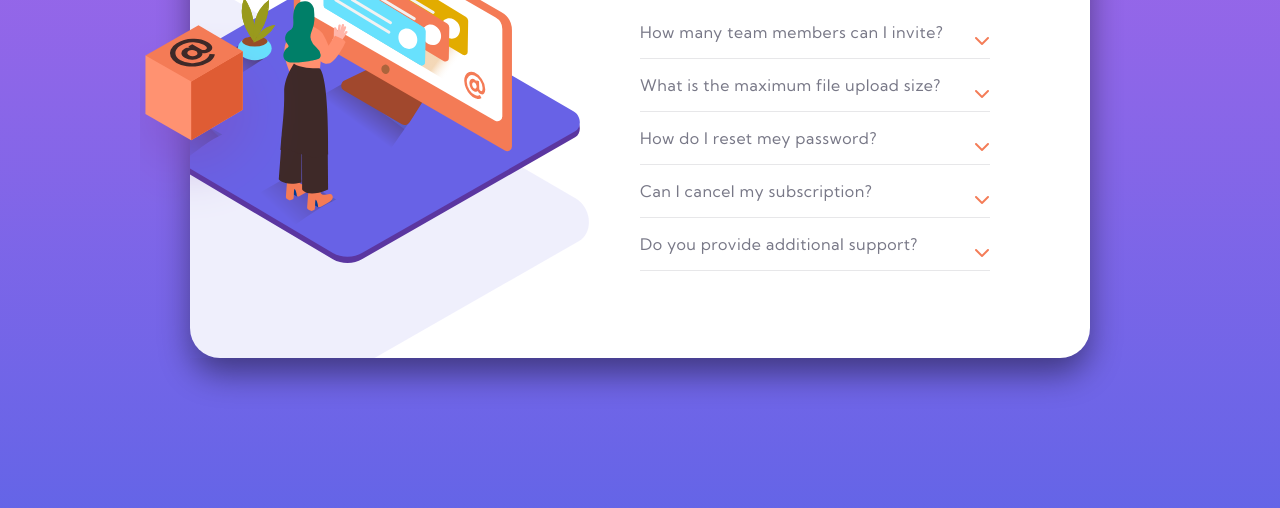
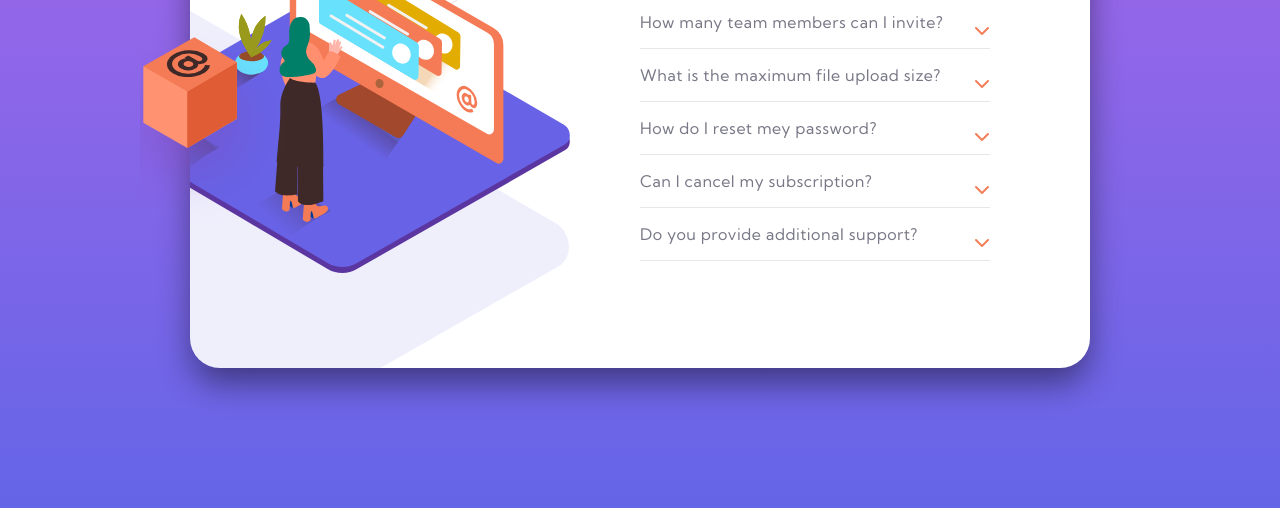
Before and after one commit to SH-Lee2/FAQ-accordion-card, a plain HTML site: page index.html in a window 1280 px wide. Shown: the part 292-800 px from the top of the page. Drawn offline with Linux system fonts and the light colour scheme.

Commit message:
fix mobile size and imageBox position

```diff
--- a/index.css
+++ b/index.css
@@ -3,7 +3,7 @@
     user-select: none;
 }
 body {
-    padding: 10% 5%;
+    padding: 3%5%;
     margin: 0;
     min-height: 100vh;
     display: flex;
@@ -14,9 +14,8 @@ body {
 }
 
 .card {
-    position: relative;
     width: 900px;
-    min-height: 500px;
+    min-height: 520px;
     background-color: white;
     border-radius: 30px;
     display: grid;
@@ -26,23 +25,24 @@ body {
 }
 .card__pattern {
     background: url(./images/bg-pattern-desktop.svg) no-repeat;
-    background-position: bottom 30% left 100%;
-    background-size: 65rem;
+    background-position: bottom -170px right 20px;
+    background-size: 1040px;
 }
 .card__image {
+    position: relative;
     width: 100%;
     height: 100%;
     background: url(./images/illustration-woman-online-desktop.svg) no-repeat;
-    background-position: bottom 70% left -90px;
-    background-size: 30rem;
+    background-position: bottom 95px left -90px;
+    background-size: 470px;
 }
 .card__image-box {
     width: 100%;
     height: 100%;
     background: url(./images/illustration-box-desktop.svg) no-repeat;
-    background-size: 13rem;
+    background-size: 200px;
     transform: translateX(-50px);
-    background-position: bottom 45% left -50px;
+    background-position: bottom 140px left -50px;
 }
 
 .faq {
@@ -103,7 +103,7 @@ body {
 
 @media (max-width: 976px) {
     body {
-        padding: 10% 5%;
+        padding: 13% 4% 4% 4%;
     }
     .card {
         display: grid;
@@ -146,3 +146,14 @@ body {
         text-align: start;
     }
 }
+@media (max-width: 700px) {
+    body {
+        padding: 17% 4% 3% 4%;
+    }
+}
+
+@media (max-width: 500px) {
+    body {
+        padding: 31% 5% 5% 5%;
+    }
+}
--- a/index.html
+++ b/index.html
@@ -12,9 +12,9 @@
 <body>
   <main class="card">
     <article class="card__pattern mobile__pattern">
-      <section class="card__image">
-        <section class="card__image-box"></section>
-      </section>
+      <article class="card__image">
+        <article class="card__image-box"></article>
+      </article>
     </article>
     <article class="faq">
       <h1 class="title">faq</h1>
--- a/index.js
+++ b/index.js
@@ -1,5 +1,6 @@
 const question = document.querySelector(".faq");
-
+const imageBox = document.querySelector(".card__image-box");
+const imageRect = imageBox.getBoundingClientRect();
 const handleClick = (e) => {
     const target = e.target;
     if (target.matches(".fas")) {
```
Also changed, not shown: 1 other file.
